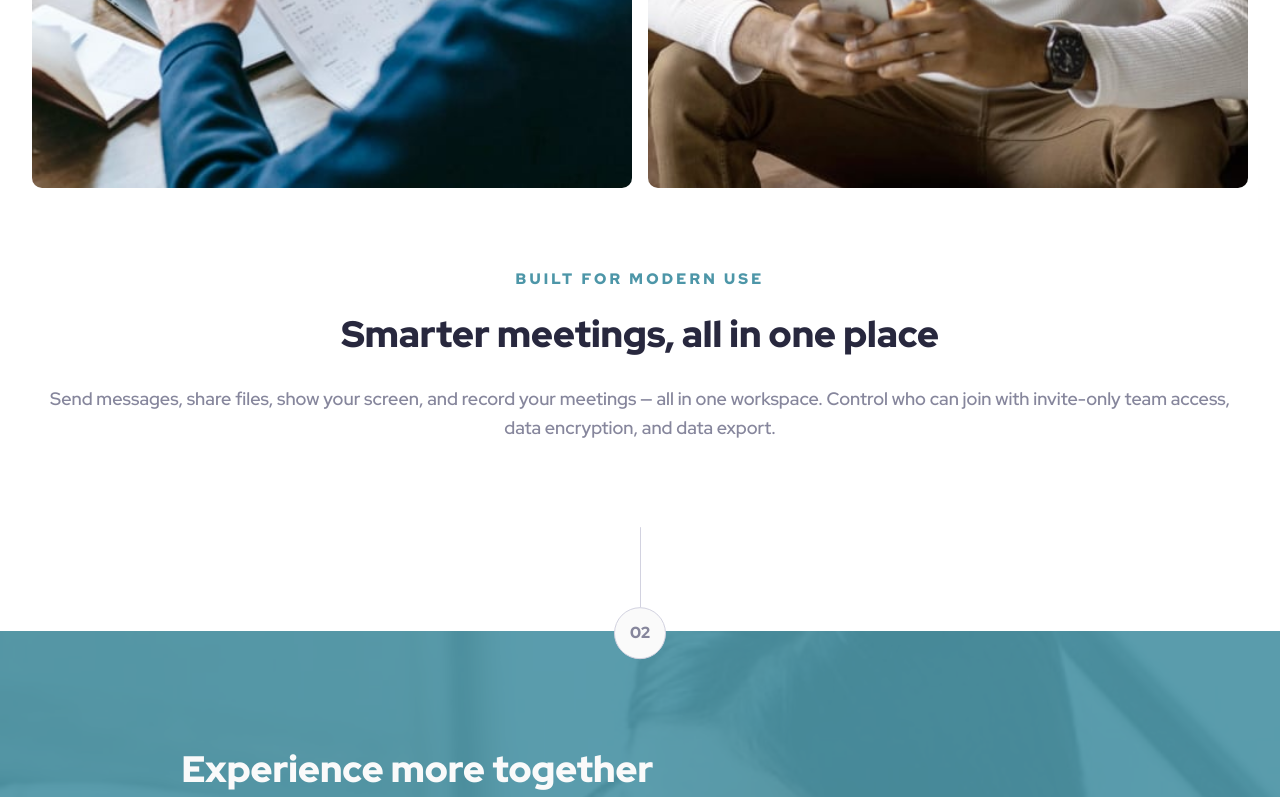
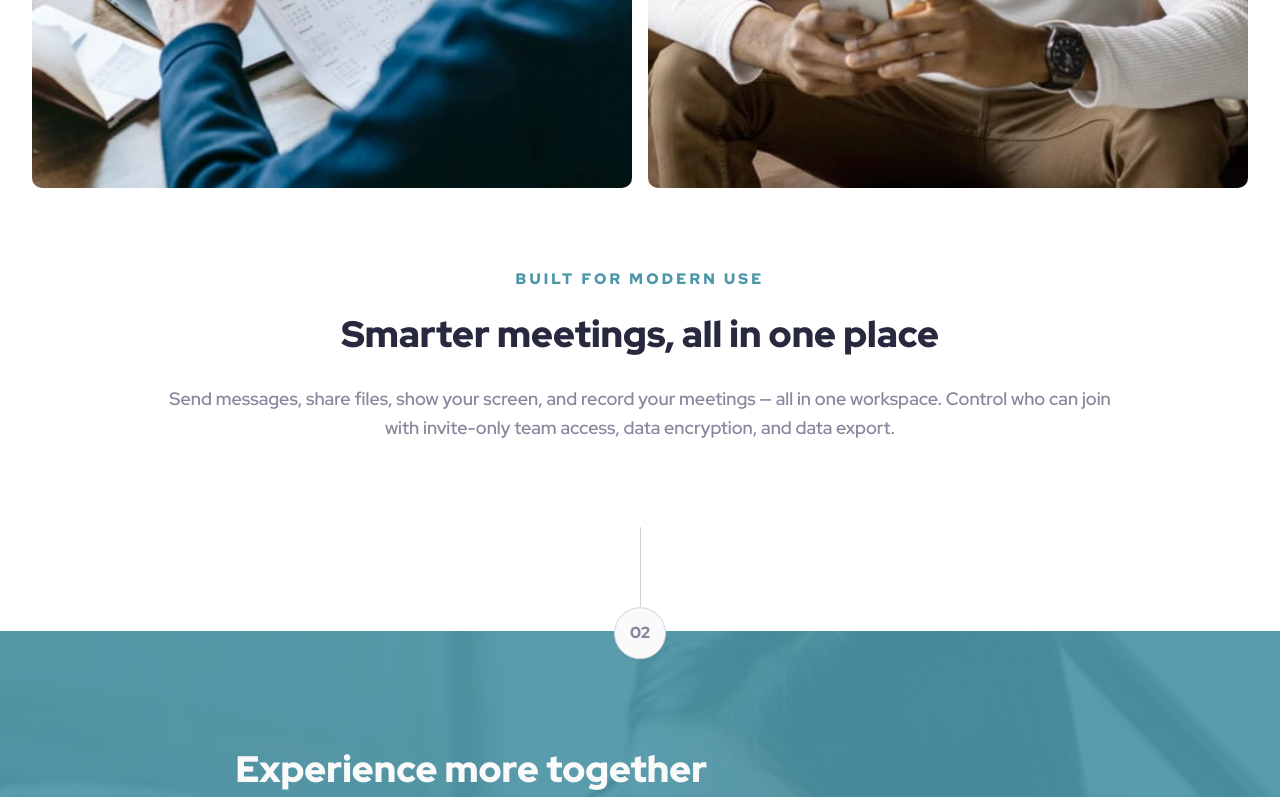
Before and after one commit to rainof/meet-landing-page-project, a React (Create React App) app: page / in a window 1280 px wide. Shown: the part 2000-2797 px from the top of the page. Built offline with nearby package versions, Linux system fonts and the light colour scheme.

Commit message:
fix: resolve padding issue for text elements

```diff
--- a/src/App.scss
+++ b/src/App.scss
@@ -103,19 +103,18 @@ $small-quote-style: text-style($cyan-600, 16px, 900);
         flex-direction: column;
         justify-content: center;
         align-items: center;
+        padding: 0 10vw;
 
         .app_quote {
           margin-bottom: 10px;
           @include apply-style($app-quote-style);
           font-size: 2.9rem;
-          padding: 0 45px;
           line-height: 3.4rem;
         }
 
         .app_desc {
           margin-bottom: 20px;
           @include apply-style($app-desc-style);
-          padding: 0 30px;
           line-height: 1.8rem;
         }
 
@@ -218,14 +217,14 @@ $small-quote-style: text-style($cyan-600, 16px, 900);
         margin: 0;
         @include apply-style($app-quote-style);
         font-size: 2.3rem;
-        padding: 0 2rem;
+        padding: 0 15vw;
         line-height: 3.4rem;
       }
 
       .sect_1_desc {
         margin: 0;
         @include apply-style($app-desc-style);
-        padding: 0 2.5rem;
+        padding: 0 12vw;
         line-height: 1.8rem;
         margin-top: 1.5rem;
       }
@@ -284,7 +283,6 @@ $small-quote-style: text-style($cyan-600, 16px, 900);
             width: 100vw;
             height: 100%;
             background-color: $footer-overlay;
-            // z-index: 1;
           }
         }
 
@@ -298,15 +296,15 @@ $small-quote-style: text-style($cyan-600, 16px, 900);
             margin: 0;
             @include apply-style($footer-quote-style);
             font-size: 2.3rem;
-            padding: 0 2rem;
+            padding: 0 12vw;
             line-height: 3.4rem;
           }
 
           .sect_2_desc {
             margin: 0;
             @include apply-style($footer-desc-style);
-            font-size: 1.1rem;
-            padding: 0 2.5rem;
+            font-size: 1em;
+            padding: 0 10vw;
             line-height: 1.8rem;
             margin-top: 1.5rem;
           }
```
